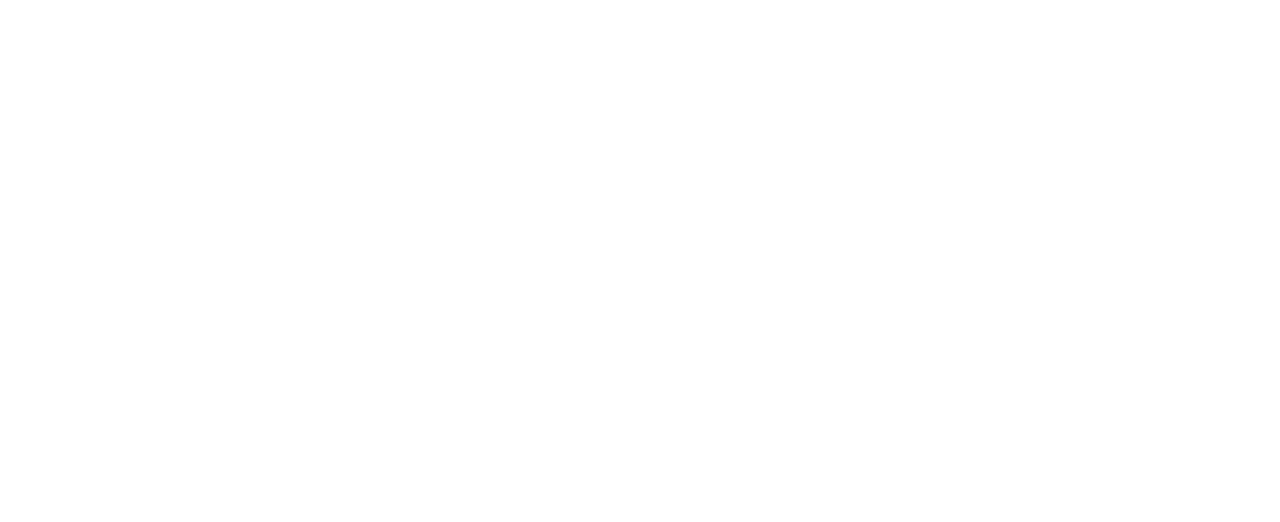
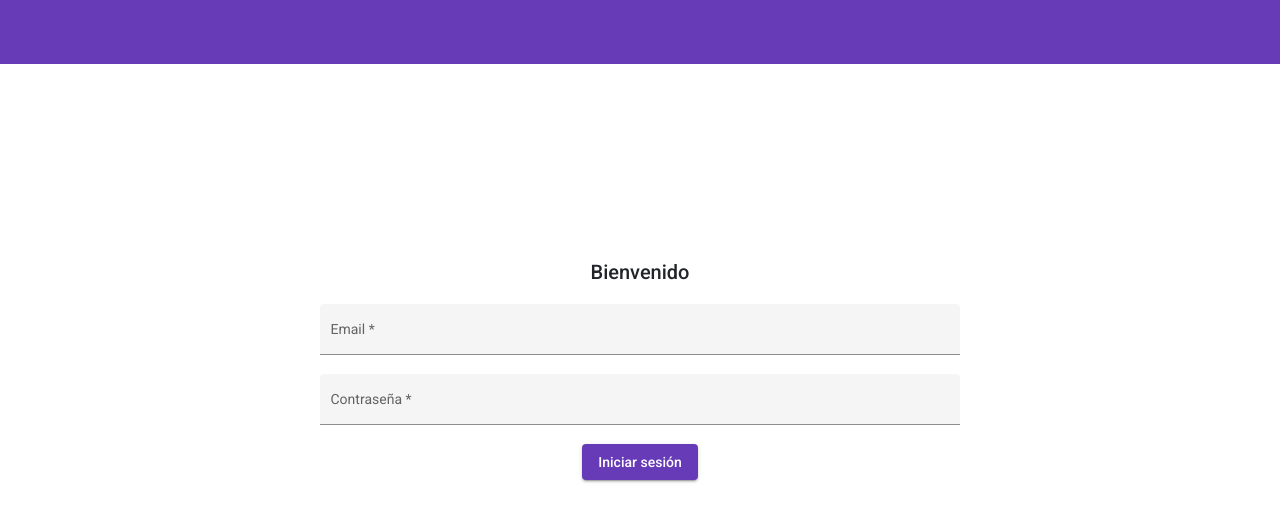
Before and after one commit to geroce17/administra-usuarios, an Angular app: page /login in a window 1280 px wide. Before the commit this address led to /. Shown: the top 522 px of the page. Built offline with nearby package versions, Linux system fonts and the light colour scheme.

Commit message:
interfaz - login y validaciones

```diff
--- a/package.json
+++ b/package.json
@@ -22,6 +22,7 @@
     "@angular/platform-browser-dynamic": "~10.1.4",
     "@angular/router": "~10.1.4",
     "rxjs": "~6.6.0",
+    "sweetalert2": "^11.1.7",
     "tslib": "^2.0.0",
     "zone.js": "~0.10.2"
   },
--- a/src/app/app-routing.module.ts
+++ b/src/app/app-routing.module.ts
@@ -1,9 +1,10 @@
 import { NgModule } from '@angular/core';
 import { RouterModule, Routes } from '@angular/router';
 import { PagesRoutingModule } from './pages/pages.routing';
+import { AuthRoutingModule } from './auth/auth.routing';
 
 const routes: Routes = [
-    { path: '', redirectTo: '/home', pathMatch: 'full' },
+    { path: '', redirectTo: '/login', pathMatch: 'full' },
     // {{ HERE NOT FOUND PAGE }}
 ]
 
@@ -11,7 +12,8 @@
     declarations: [],
     imports: [
         RouterModule.forRoot(routes, {relativeLinkResolution: 'legacy'}),
-        PagesRoutingModule
+        PagesRoutingModule,
+        AuthRoutingModule
     ],
     exports: [RouterModule]
 })
--- a/src/app/app.module.ts
+++ b/src/app/app.module.ts
@@ -4,6 +4,8 @@
 import { AppComponent } from './app.component';
 import { AppRoutingModule } from './app-routing.module';
 import { BrowserAnimationsModule } from '@angular/platform-browser/animations';
+import { PagesModule } from './pages/pages.module';
+import { AuthModule } from './auth/auth.module';
 
 @NgModule({
   declarations: [
@@ -12,7 +14,9 @@
   imports: [
     BrowserModule,
     AppRoutingModule,
-    BrowserAnimationsModule
+    PagesModule,
+    AuthModule,
+    BrowserAnimationsModule,
   ],
   providers: [],
   bootstrap: [AppComponent]
--- a/src/app/auth/login/login.component.css
+++ b/src/app/auth/login/login.component.css
@@ -0,0 +1,9 @@
+.example-form-field {
+    width: 100%;
+}
+
+.form-container{
+    width: 50%;
+    margin: auto;
+    margin-top: 15%;
+}
--- a/src/app/auth/login/login.component.html
+++ b/src/app/auth/login/login.component.html
@@ -1 +1,31 @@
-<p>login works!</p>
+<p>
+  <mat-toolbar color="primary">
+    <span style="width: 100%;" class="text-center"></span>
+  </mat-toolbar>
+</p>
+
+<div class="container mt-5" class="form-container">
+  <section>
+    <form (submit)="login()" [formGroup]="loginForm">
+      <h2 class="text-center">Bienvenido</h2>
+      <mat-form-field class="example-form-field" appearance="fill">
+        <mat-label>Email</mat-label>
+        <input #email matInput type="email" formControlName="email">
+
+      </mat-form-field>
+
+      <mat-form-field class="example-form-field" appearance="fill">
+        <mat-label>Contraseña</mat-label>
+        <input #password matInput type="password" formControlName="password">
+
+      </mat-form-field>
+
+      <div class="row" >
+        <div class="col text-center">
+          <button mat-raised-button color="primary">Iniciar sesión</button>
+        </div>
+      </div>
+
+    </form>
+  </section>
+</div>
--- a/src/app/auth/login/login.component.ts
+++ b/src/app/auth/login/login.component.ts
@@ -1,4 +1,6 @@
 import { Component, OnInit } from '@angular/core';
+import { FormBuilder, Validators } from '@angular/forms';
+import { Router } from '@angular/router';
 
 @Component({
   selector: 'app-login',
@@ -7,9 +9,22 @@
 })
 export class LoginComponent implements OnInit {
 
-  constructor() { }
+  public formSubmitted = false;
+
+  public loginForm = this.fb.group({
+    email: ["", [Validators.required, Validators.email]],
+    password: ['', Validators.required]
+  })
+
+  constructor(
+    private router: Router, private fb: FormBuilder
+  ) { }
 
   ngOnInit(): void {
   }
 
+  login(){
+    console.log("login");
+  }
+
 }
--- /dev/null
+++ b/src/app/shared/app.angular-material.module.ts
@@ -0,0 +1,34 @@
+import { NgModule } from '@angular/core';
+
+import { CUSTOM_ELEMENTS_SCHEMA } from '@angular/core';
+import {MatToolbarModule} from '@angular/material/toolbar';
+import {MatIconModule} from '@angular/material/icon';
+import {MatButtonModule} from '@angular/material/button';
+import {MatCardModule} from '@angular/material/card';
+import {MatInputModule} from '@angular/material/input';
+import {MatFormFieldModule} from '@angular/material/form-field';
+
+@NgModule({
+    imports: [
+        MatToolbarModule,
+        MatIconModule,
+        MatButtonModule,
+        MatCardModule,
+        MatInputModule,
+        MatFormFieldModule,
+    ]
+    ,
+    exports: [
+        MatToolbarModule,
+        MatIconModule,
+        MatButtonModule,
+        MatCardModule,
+        MatInputModule,
+        MatFormFieldModule,
+    ],
+    schemas: [
+        CUSTOM_ELEMENTS_SCHEMA
+    ]
+})
+
+export class AppAngularMaterialModule { }
```
Also changed, not shown: src/app/auth/auth.module.ts (+17 -0 lines), 1 other file (tests, documents, lock files or other folders).
